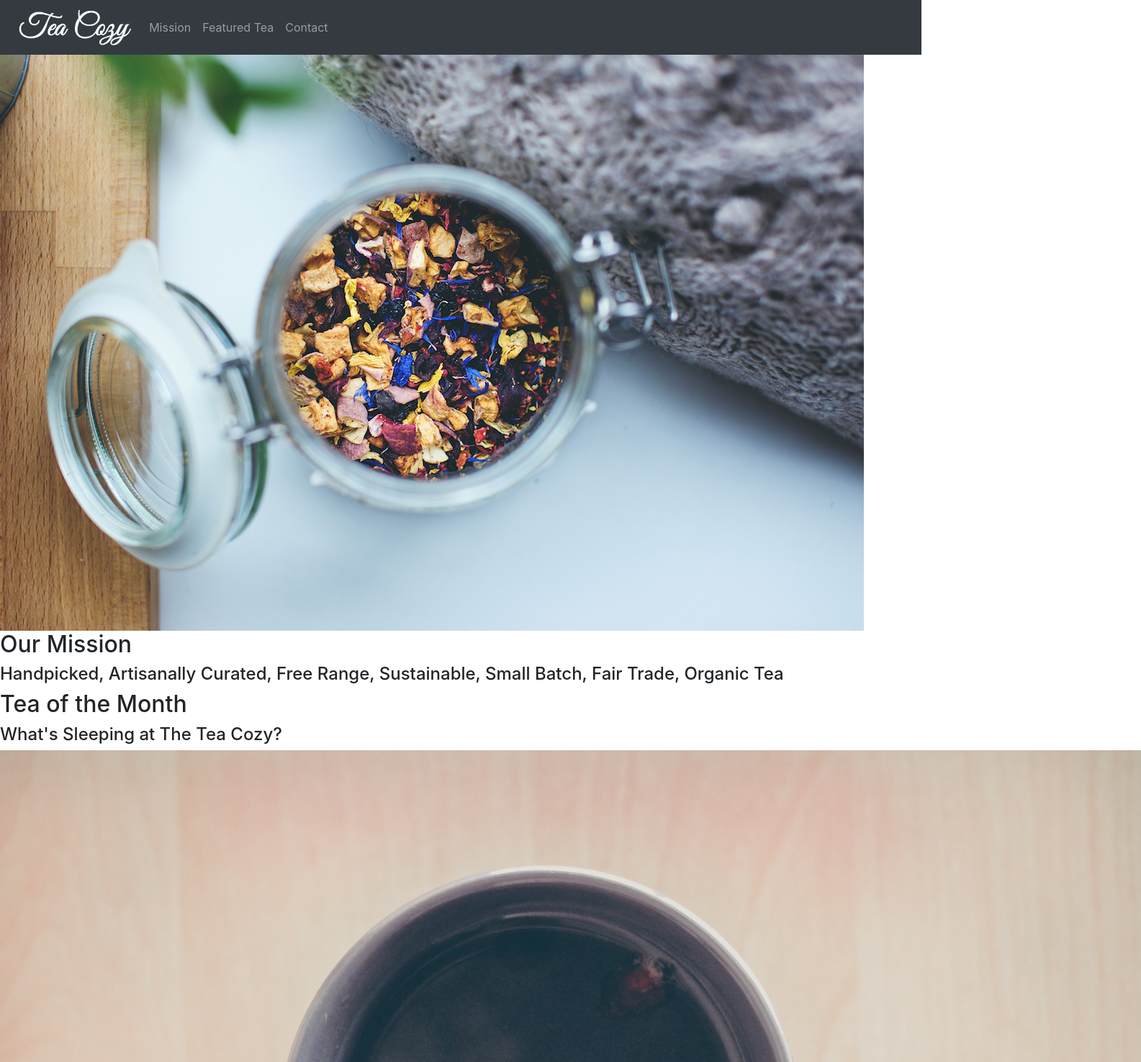
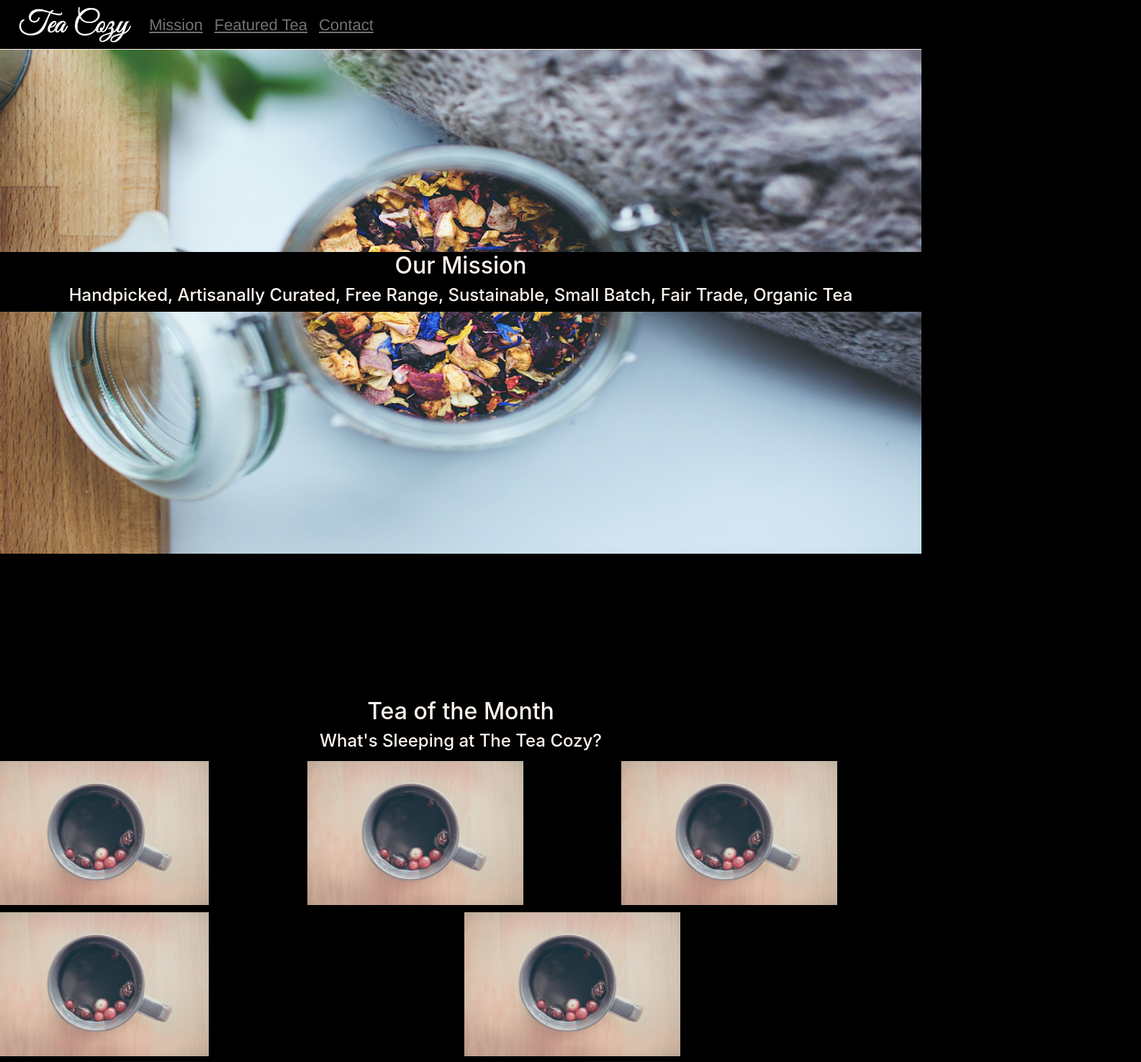
Before and after one commit to Drithin/Codeacademy-Challenge-projects, a plain HTML site: page Tea-Cozy/index.html in a window 1280 px wide. Shown: the top 1475 px of the page at 72% size, 1585 px wide, since content can reach past the window. Drawn offline with nearby package versions, Linux system fonts and the light colour scheme.

Commit message:
added styling to navbar, text on home page image, contact details and copyright. got to figure out ways to style featured tea and locations section

```diff
--- a/Tea-Cozy/style.css
+++ b/Tea-Cozy/style.css
@@ -2,7 +2,97 @@
 	box-sizing: border-box;
 }
 
+body{
+	background-color: black;
+}
+
+.navbar{
+	background-color: black !important;
+	height: 69px;
+	border-bottom: 1px solid seashell;
+}
 .navbar .navbar-brand img{
 	height: 50px;
 	margin-left: 10px;
 }
+
+
+
+.navbar .navbar-nav li a{
+	text-decoration: underline;
+	font-family: Helvetica;
+	font-size: 22px;
+	color: seashell;
+	opacity: 0.9;
+}
+
+.main-img img{
+	width: 100%;
+	height: 700px;
+	background-position: center;
+	background-repeat: no-repeat;
+	background-size: cover;
+}
+
+.main-text{
+	position: absolute;
+	top: 350px;
+	width: 100%;
+	background-color: black;
+	color: seashell;
+	text-align: center;
+}
+
+.tea-month-text{
+	text-align: center;
+	color: seashell;
+	margin-top: 200px;
+}
+
+
+.row {
+  display: flex;
+  float: center;
+}
+
+.column {
+  flex: 33.33%;
+  padding: 5px;
+}
+
+.row .column img{
+	width: 300px;
+	height: 200px;
+}
+
+.locations img{
+	height: 500px;
+	width: 100%;
+	margin-top: 80px;
+	margin-left: 20px;
+	margin-right: 20px;
+	background-position: center;
+	background-repeat: no-repeat;
+	background-size: cover;
+
+}
+
+.above-footer{
+	height: 200px;
+	color: seashell;
+	text-align: center;
+}
+
+.above-footer h2{
+	margin-bottom: 40px;
+}
+
+.above-footer h5{
+	margin-bottom: 40px;
+}
+
+.copyright-text p{
+	margin-left: 20px;
+	color: seashell;
+	text-align: left;
+}
```
